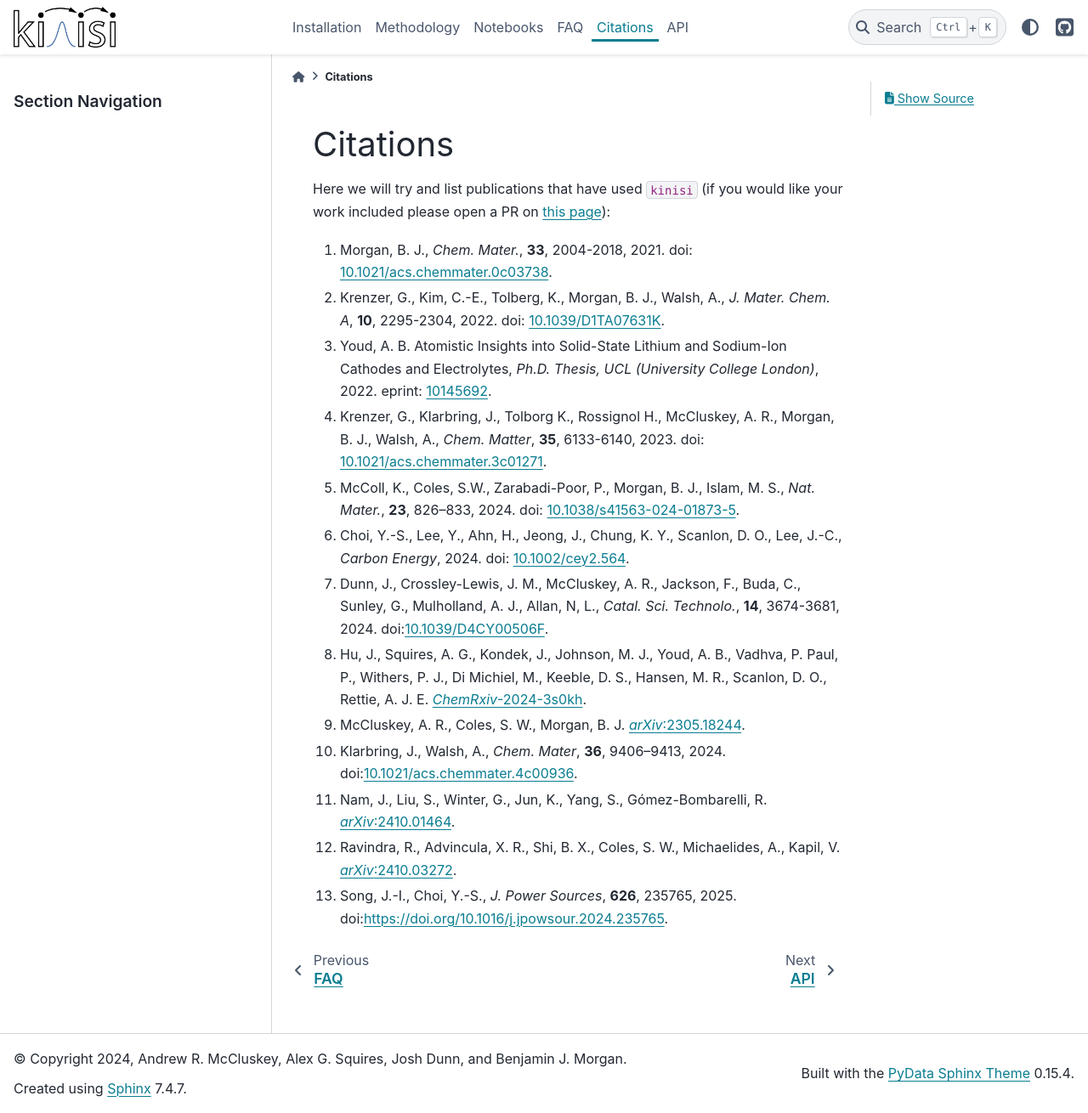
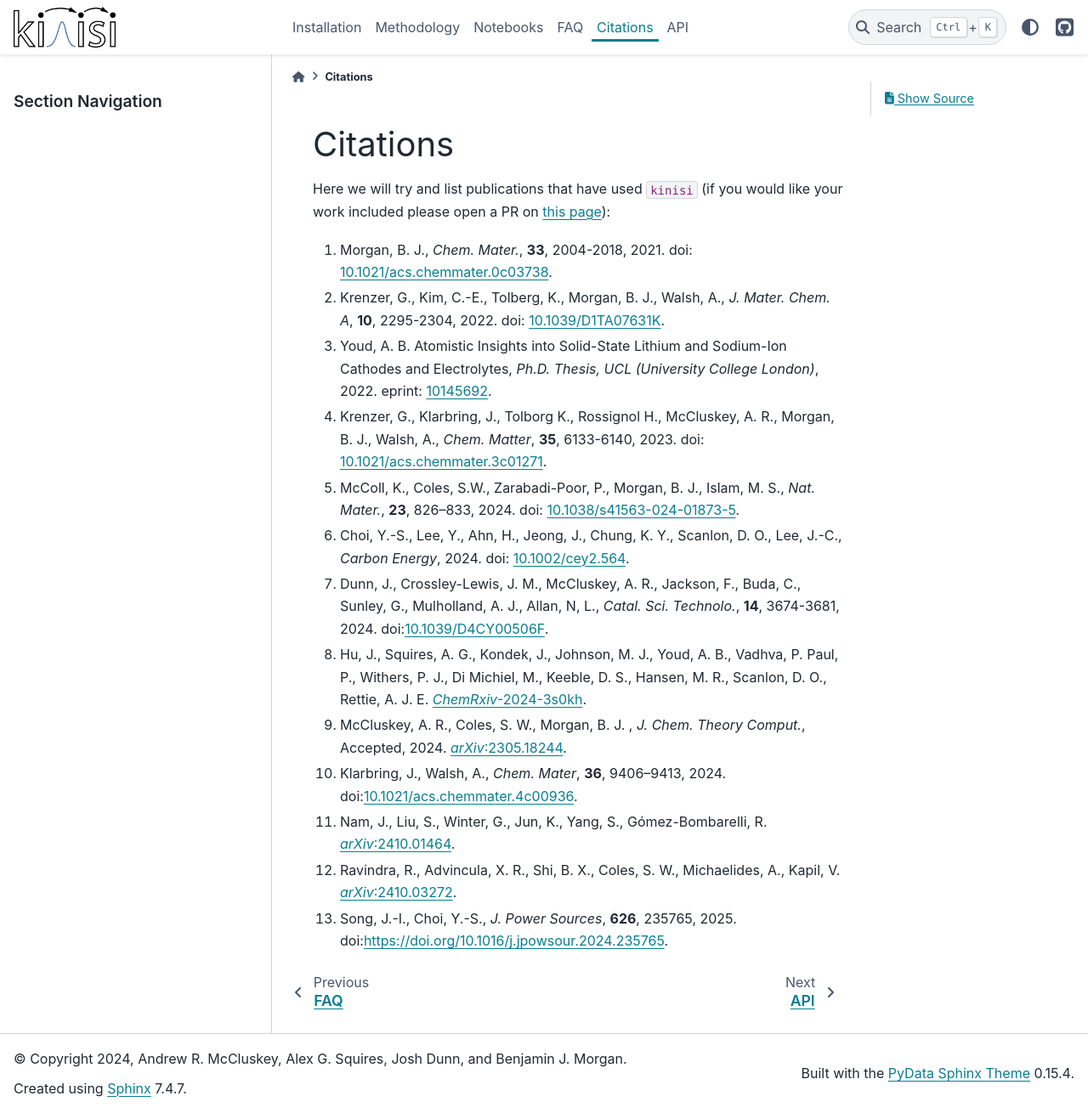
Before and after one commit to bjmorgan/kinisi, a Sphinx documentation site: the page built from docs/source/papers.md, in a window 1280 px wide and 1310 px high. Shown: the whole window at 85% size. Built offline with Sphinx 7.4.7 and the PyData theme 0.15.4, drawn with Linux system fonts in a browser that asks for light colours.

Commit message:
Update papers.md

```diff
--- a/docs/source/papers.md
+++ b/docs/source/papers.md
@@ -10,7 +10,7 @@ Here we will try and list publications that have used `kinisi` (if you would lik
 6. Choi, Y.-S., Lee, Y., Ahn, H., Jeong, J., Chung, K. Y., Scanlon, D. O., Lee, J.-C., *Carbon Energy*, 2024. doi: [10.1002/cey2.564](https://doi.org/10.1002/cey2.564).
 7. Dunn, J., Crossley-Lewis, J. M., McCluskey, A. R., Jackson, F., Buda, C., Sunley, G., Mulholland, A. J., Allan, N, L., *Catal. Sci. Technolo.*, **14**, 3674-3681, 2024. doi:[10.1039/D4CY00506F](https://doi.org/10.1039/D4CY00506F).
 8. Hu, J., Squires, A. G., Kondek, J., Johnson, M. J., Youd, A. B., Vadhva, P. Paul, P., Withers, P. J., Di Michiel, M., Keeble, D. S., Hansen, M. R., Scanlon, D. O., Rettie, A. J. E. [*ChemRxiv*-2024-3s0kh](https://doi.org/10.26434/chemrxiv-2024-3s0kh).
-9. McCluskey, A. R., Coles, S. W., Morgan, B. J. [*arXiv*:2305.18244](https://arxiv.org/abs/2305.18244).
+9. McCluskey, A. R., Coles, S. W., Morgan, B. J. , *J. Chem. Theory Comput.*, Accepted, 2024. [*arXiv*:2305.18244](https://arxiv.org/abs/2305.18244).
 10. Klarbring, J., Walsh, A., *Chem. Mater*, **36**, 9406–9413, 2024. doi:[10.1021/acs.chemmater.4c00936](https://doi.org/10.1021/acs.chemmater.4c00936).
 11. Nam, J., Liu, S., Winter, G., Jun, K., Yang, S., Gómez-Bombarelli, R. [*arXiv*:2410.01464](https://arxiv.org/abs/2410.01464).
 12. Ravindra, R., Advincula, X. R., Shi, B. X., Coles, S. W., Michaelides, A., Kapil, V. [*arXiv*:2410.03272](https://arxiv.org/abs/2410.03272).
```
